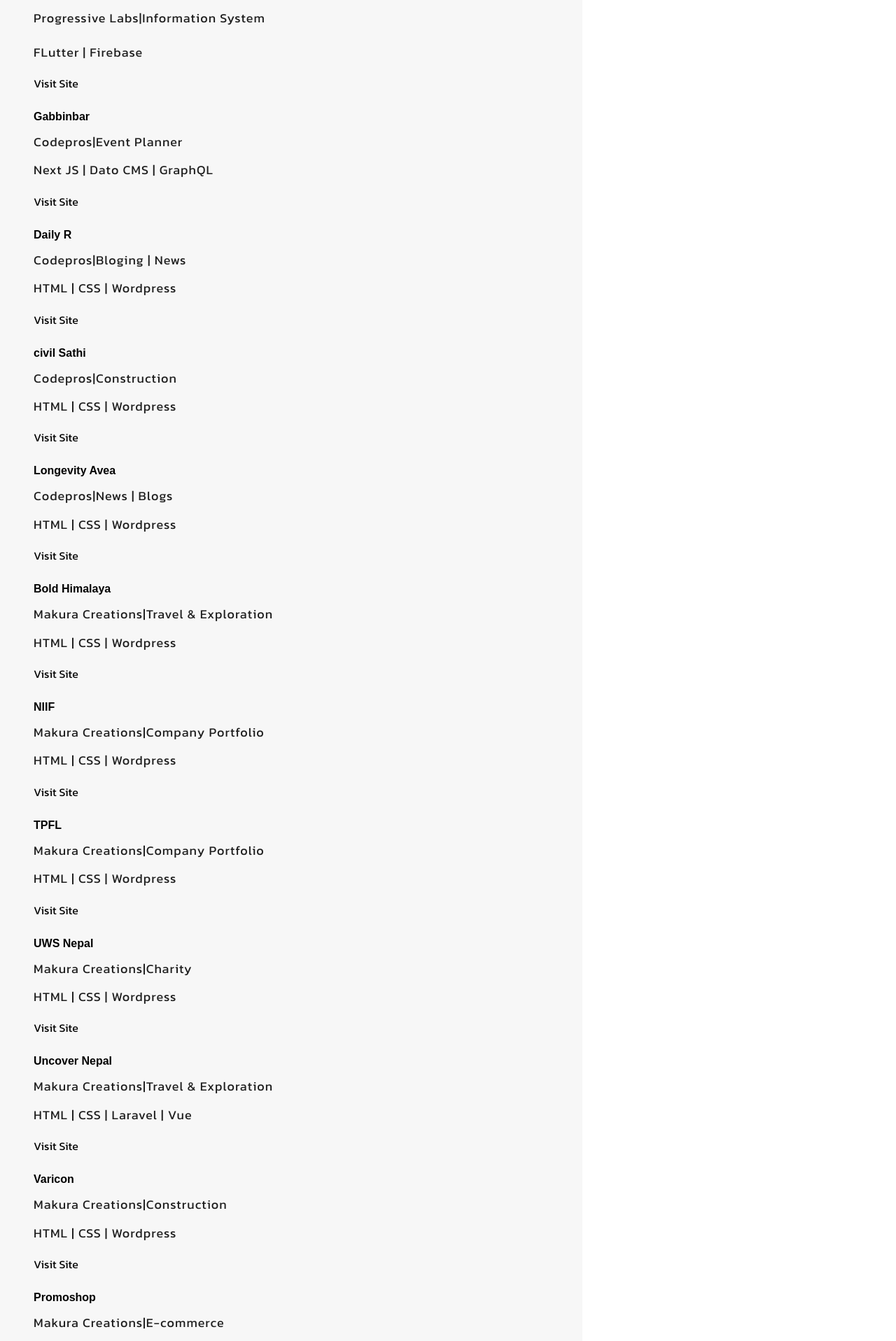
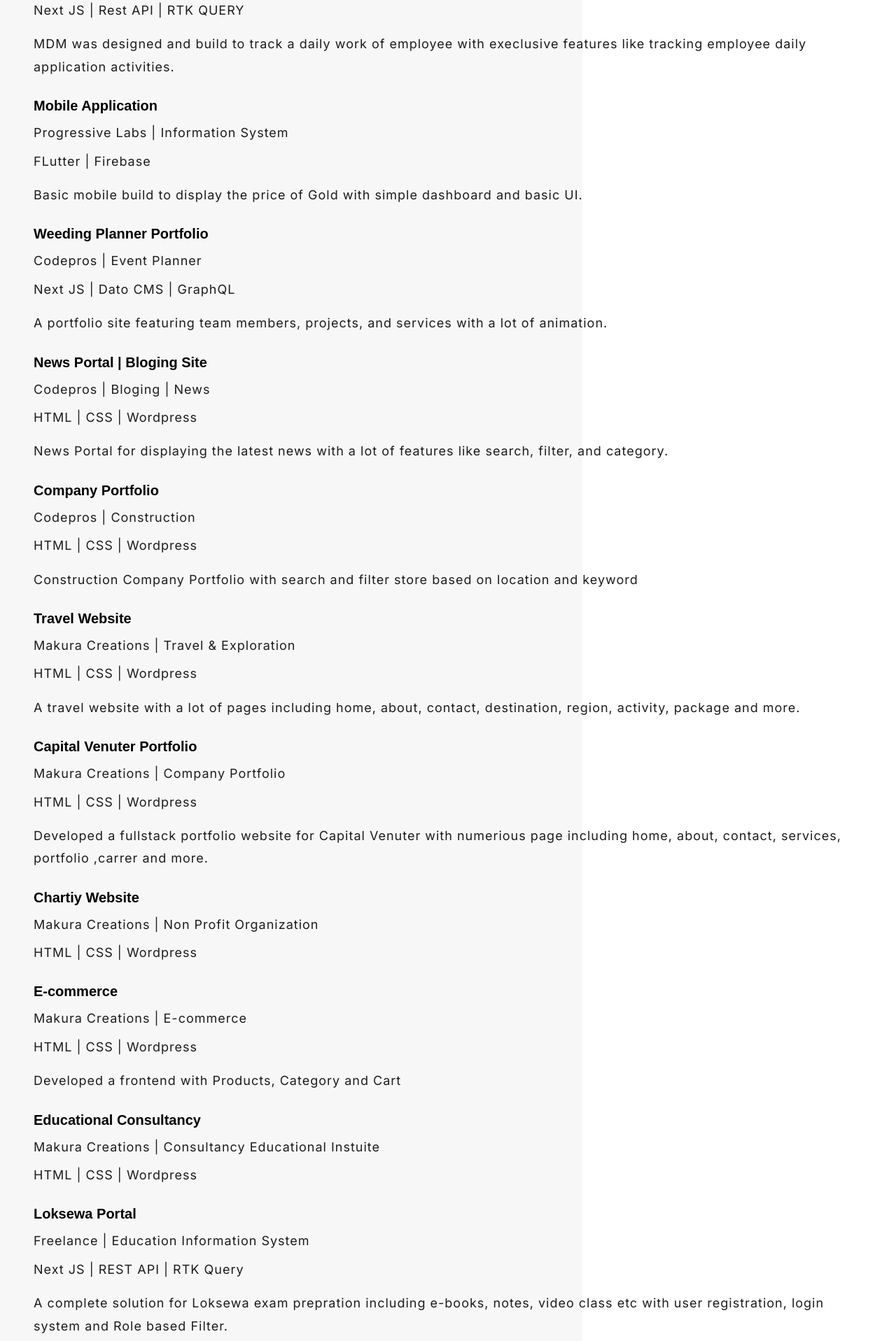
Before and after one commit to Arjun-Jhukal/arjun, a Next.js app: page /cv in a window 1280 px wide. Shown: the part 1683-3600 px from the top of the page at 70% size. Built offline with nearby package versions, Linux system fonts and the light colour scheme.

Commit message:
updated the minor changes

```diff
--- a/cv.ts
+++ b/cv.ts
@@ -1,3 +1,5 @@
+import { link } from "fs";
+
 export const cvData = {
   name: "Arjun Jhukal",
   email: "jhukal9@gmail.com",
@@ -27,16 +29,28 @@
     }
   ],
   skills: ["React.js", "Next.js", "Redux Toolkit", "Wordpress", "Github | Gitlab | Bitbucket", "Bootstrap | Tailwind | CSS", "Material UI", "HTML5", "Javascript | jQuery"],
-  education: {
-    "degree": "Bachelor's in Computer Science",
-    "university": "Madan Bhandari Memorial College",
-    "year": "2023"
-  },
+  education: [
+    {
+      "degree": "Bachelor's in Computer Science",
+      "university": "Madan Bhandari Memorial College",
+      "year": "2023"
+    },
+    {
+      "degree": "Nepal Education Board",
+      "university": "NAST, Dhangadi, Kailali",
+      "year": "2018"
+    },
+    {
+      "degree": "SLC",
+      "university": "Gyanoday Vidya Niketan, Dadeldhura, Nepal",
+      "year": "2016"
+    }
+  ],
   projects: [
     {
       name: "HRIS [Human Resource Information System]",
       company: "Progressive Labs",
-      brief: "",
+      brief: "Human Resouce Information System where we can manage employee data, leave, salary, and other HR related activities.",
       domain: "Human Resource Management",
       tech: "React | Redux Toolkit | MUI | RestaAPI "
 
@@ -44,135 +58,95 @@
     {
       name: "MDM [Mobile Device Management System]",
       company: "Progressive Labs",
-      brief: "",
+      brief: "MDM was designed and build to track a daily work of employee with execlusive features like tracking employee daily application activities.",
       domain: "Employee Management",
       tech: "Next JS | Rest API | RTK QUERY "
     },
     {
-      name: "GSA [Gold Shop Application]",
+      name: "Mobile Application",
       company: "Progressive Labs",
       domain: "Information System",
-      tech: "",
-      brief: "FLutter | Firebase",
+      tech: "FLutter | Firebase",
+      brief: "Basic mobile build to display the price of Gold with simple dashboard and basic UI.",
     },
     {
-      name: "Gabbinbar",
+      name: "Weeding Planner Portfolio",
       company: "Codepros",
-      brief: "",
+      brief: "A portfolio site featuring team members, projects, and services with a lot of animation.",
       domain: "Event Planner",
       tech: "Next JS | Dato CMS | GraphQL",
     },
     {
-      name: "Daily R",
+      name: "News Portal | Bloging Site",
       company: "Codepros",
-      brief: "",
+      brief: "News Portal for displaying the latest news with a lot of features like search, filter, and category.",
       domain: "Bloging | News",
       tech: "HTML | CSS | Wordpress",
     },
     {
-      name: "civil Sathi",
+      name: "Company Portfolio",
       company: "Codepros",
-      brief: "",
+      brief: "Construction Company Portfolio with search and filter store based on location and keyword",
       domain: "Construction",
       tech: "HTML | CSS | Wordpress",
     },
     {
-      name: "Longevity Avea",
-      company: "Codepros",
-      brief: "",
-      domain: "News | Blogs",
-      tech: "HTML | CSS | Wordpress",
-    },
-    {
-      name: "Bold Himalaya",
+      name: "Travel Website",
       company: "Makura Creations",
-      brief: "",
+      brief: "A travel website with a lot of pages including home, about, contact, destination, region, activity, package and more.",
       domain: "Travel & Exploration",
       tech: "HTML | CSS | Wordpress",
     },
     {
-      name: "NIIF",
+      name: "Capital Venuter Portfolio",
       company: "Makura Creations",
-      brief: "",
+      brief: "Developed a fullstack portfolio website for Capital Venuter with numerious page including home, about, contact, services, portfolio ,carrer and more.",
       domain: "Company Portfolio",
       tech: "HTML | CSS | Wordpress",
     },
     {
-      name: "TPFL",
+      name: "Chartiy Website",
       company: "Makura Creations",
       brief: "",
-      domain: "Company Portfolio",
+      domain: "Non Profit Organization",
       tech: "HTML | CSS | Wordpress",
     },
     {
-      name: "UWS Nepal",
+      name: "E-commerce",
       company: "Makura Creations",
-      brief: "",
-      domain: "Charity",
-      tech: "HTML | CSS | Wordpress",
-    },
-    {
-      name: "Uncover Nepal",
-      company: "Makura Creations",
-      brief: "",
-      domain: "Travel & Exploration",
-      tech: "HTML | CSS | Laravel | Vue",
-    },
-    {
-      name: "Varicon",
-      company: "Makura Creations",
-      brief: "",
-      domain: "Construction",
-      tech: "HTML | CSS | Wordpress",
-    },
-    {
-      name: "Promoshop",
-      company: "Makura Creations",
-      brief: "",
+      brief: "Developed a frontend with Products, Category and Cart ",
       domain: "E-commerce",
       tech: "HTML | CSS | Wordpress",
     },
     {
-      name: "360 Education",
+      name: "Educational Consultancy",
       company: "Makura Creations",
       brief: "",
       domain: "Consultancy Educational Instuite",
       tech: "HTML | CSS | Wordpress",
     },
     {
-      name: "Flights Nepal",
-      company: "Makura Creations",
-      brief: "",
-      domain: "Consultancy Educational Instuite",
-      tech: "HTML | CSS | Wordpress | Next JS",
-    },
-    {
-      name: "Hamro Loksewa",
+      name: "Loksewa Portal",
       company: "Freelance",
-      brief: "",
+      brief: "A complete solution for Loksewa exam prepration including e-books, notes, video class etc with user registration, login system and Role based Filter.",
       domain: "Education Information System",
-      tech: "Next JS | REST API",
+      tech: "Next JS | REST API | RTK Query",
     },
     {
       name: "Story Circle",
       company: "Personal",
-      brief: "",
+      brief: "Personal Bloging site.",
       domain: "Bloging & News",
       tech: "Next Js | Dato CMS",
+      link: "https://blog.arjunjhukal.com.np"
     },
     {
       name: "Online Store",
       company: "Personal",
-      brief: "",
+      brief: "Simple E-commerce site with products and cart implementing free store api.",
       domain: "E-Commerce",
       tech: "Next JS Static",
-    },
-    {
-      name: "Daraz",
-      company: "Personal",
-      brief: "",
-      domain: "E-Commerce",
-      tech: "React | Node | Express | Mongodb",
+      link: "https://thunderous-cannoli-528ca4.netlify.app/"
     },
   ]
 }
--- a/src/app/(root)/cv/page.tsx
+++ b/src/app/(root)/cv/page.tsx
@@ -1,6 +1,6 @@
 "use client";
 
-import { useEffect, useState } from "react";
+import { useEffect } from "react";
 import { cvData } from "../../../../cv";
 
 type Experience = {
@@ -26,6 +26,12 @@
     education: Education;
 };
 
+import { Inter } from 'next/font/google';
+
+const inter = Inter({
+    subsets: ['latin'],
+    display: 'swap',
+});
 
 
 const CVPage = () => {
@@ -41,7 +47,7 @@
 
 
     return (
-        <section className="cv-container">
+        <section className={`cv-container ${inter.className}`}>
             <div className="container">
                 <div className="title text-center mb-4">
                     <h1 className="mb-2">{cvData.name}</h1>
@@ -77,17 +83,23 @@
                 </ul>
                 <hr />
                 <h3 className="mt-4 mb-2">Education</h3>
-                <p className="mb-4">{cvData.education.degree} - {cvData.education.university} ({cvData.education.year})</p>
+                {
+                    cvData.education.length > 0 ? cvData.education.map((item) => (
+                        <p className="mb-4" key={item.year}>{item.degree} - {item.university} ({item.year})</p>
+                    )) : null
+                }
+
                 <hr />
                 <h3 className="mt-4 mb-2">Projects</h3>
                 <div className="project-list">
                     {cvData.projects.map((project) => (
                         <div className="project mb-6" key={project.name}>
-                            <h4 className="mb-2 mt-4">{project.name}</h4>
-                            <p className="mb-2">{project.company}|{project.domain}</p>
+                            <h4 className="mb-2 mt-4 text-[20px]">{project.name}</h4>
+                            <p className="mb-2">{project.company} | {project.domain}</p>
                             <p className="mb-4">{project.tech}</p>
+                            {/* <p>{project?.brief}</p> */}
                             {project.brief ? <p className="mb-4">{project.brief}</p> : ""}
-                            <a href="https://arjunjhukal.com.np">Visit Site</a>
+                            {project.link ? <a href={project.link}>Visit Site</a> : null}
                         </div>
                     ))}
                 </div>
--- a/src/app/globals.css
+++ b/src/app/globals.css
@@ -134,7 +134,7 @@
 		@apply text-[16px];
 	}
 	p,li{
-		@apply text-[14px] leading-[1];
+		@apply text-[14px] leading-[1] font-[300];
 	}
 	strong{
 		@apply font-[500];
```
